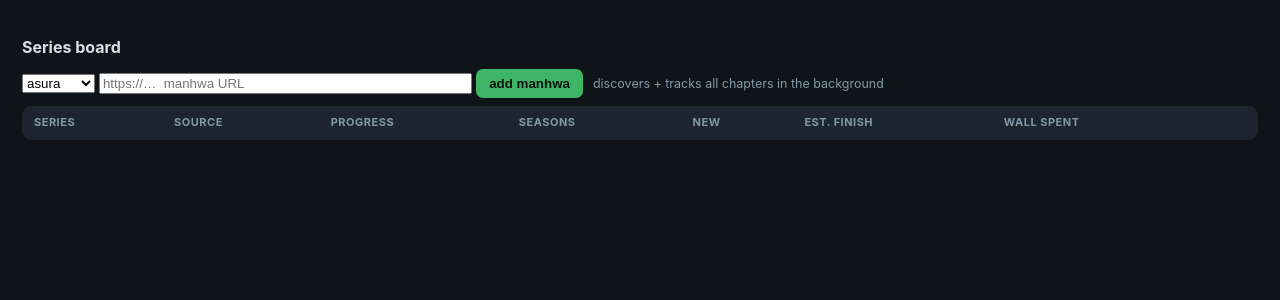
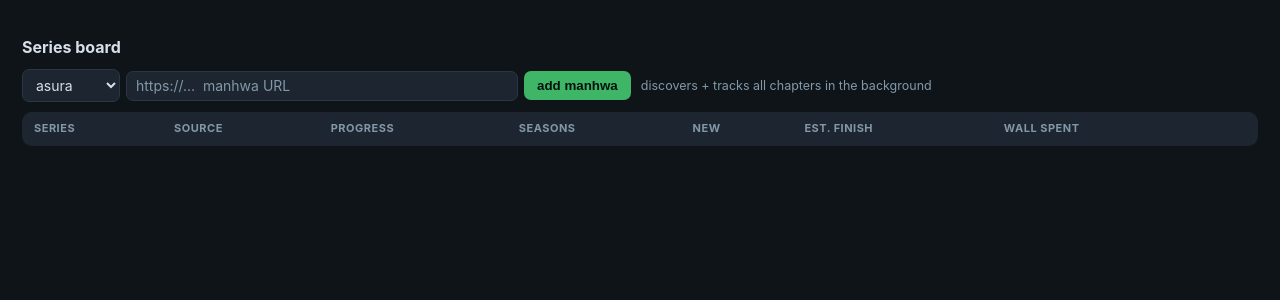
Before and after one commit to JidAiLabs/Manhwa, a FastAPI app: page /series in a window 1280 px wide. Shown: the part 55-355 px from the top of the page. Run offline with FastAPI, Linux system fonts and the light colour scheme; data that the repository does not hold is empty; some libraries are stand-ins or nearby versions.

Commit message:
style(dashboard): consistent dark form controls + a touch more breathing room
The stylesheet styled buttons but not input/select, so the new range/target/
add-URL fields rendered with default browser chrome (light, out of place on the
dark theme). Style input+select to match (panel bg, line border, accent focus),
make form.inline a gap'd inline-flex, and loosen .row spacing slightly. CSS only,
served fresh on next request.

Co-Authored-By: Claude Opus 4.8 <noreply@anthropic.com>

```diff
--- a/studio/dashboard/static/style.css
+++ b/studio/dashboard/static/style.css
@@ -34,6 +34,10 @@ h2{font-size:16px;margin:18px 0 10px}h2 small{color:var(--dim);font-weight:400}
 .st .n{font-size:11px;color:var(--dim)}.st .t{font-size:12px;margin-top:3px}
 .st.done{background:#11331f33}.st.done .n{color:var(--ok)}
 .kv{font-size:12.5px;color:var(--dim)}.kv b{color:var(--tx)}
-.row{display:flex;gap:10px;align-items:center;flex-wrap:wrap;margin:8px 0}
+.row{display:flex;gap:10px;align-items:center;flex-wrap:wrap;margin:10px 0}
 .note{font-size:11.5px;color:var(--dim);margin-top:14px}
-form.inline{display:inline}
+form.inline{display:inline-flex;gap:6px;align-items:center}
+input,select{background:var(--panel2);border:1px solid var(--line);color:var(--tx);border-radius:7px;padding:6px 9px;font:inherit;line-height:1.2}
+input::placeholder{color:var(--dim)}
+input:focus,select:focus{outline:0;border-color:var(--acc)}
+select{cursor:pointer}
```
